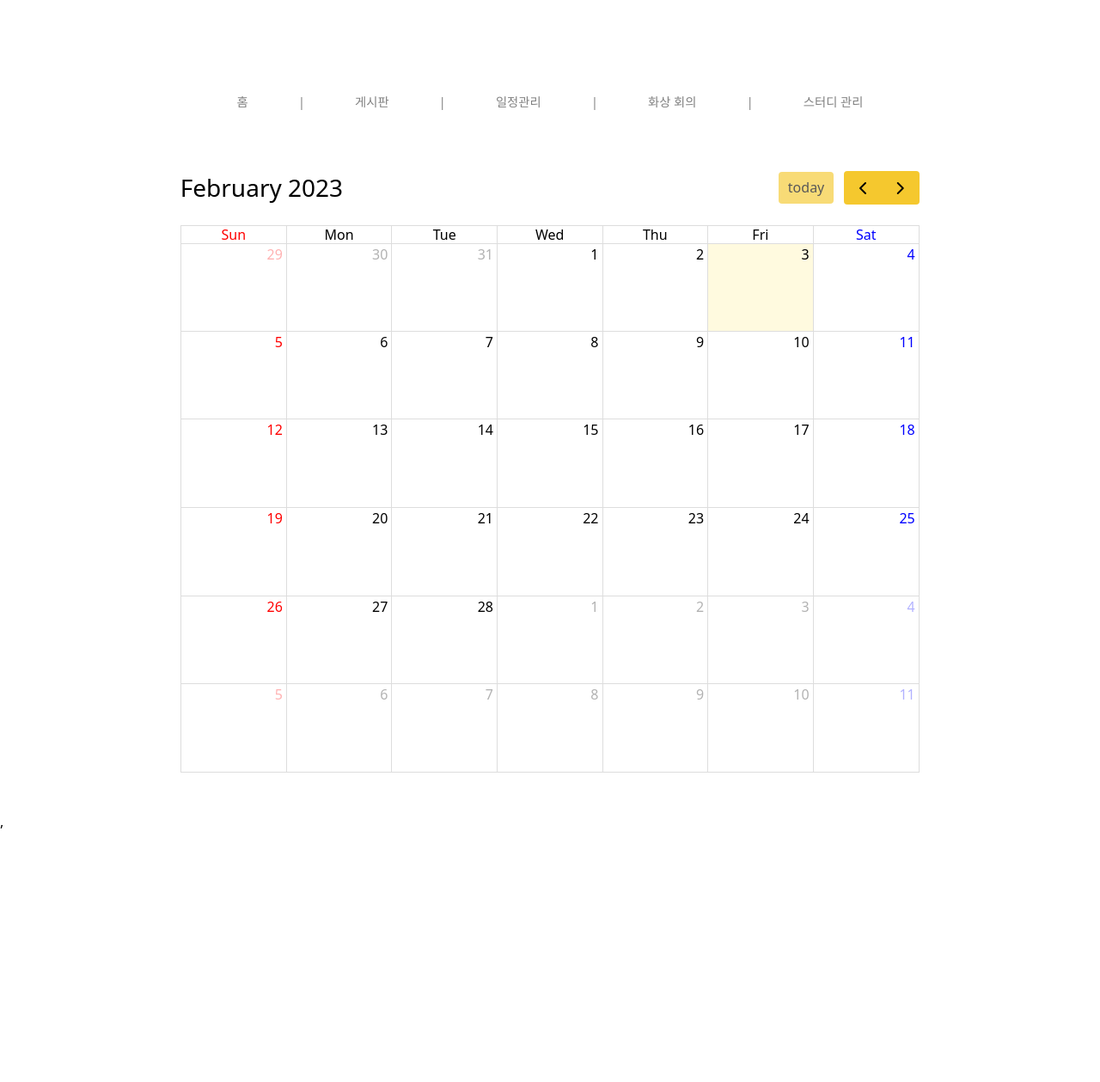
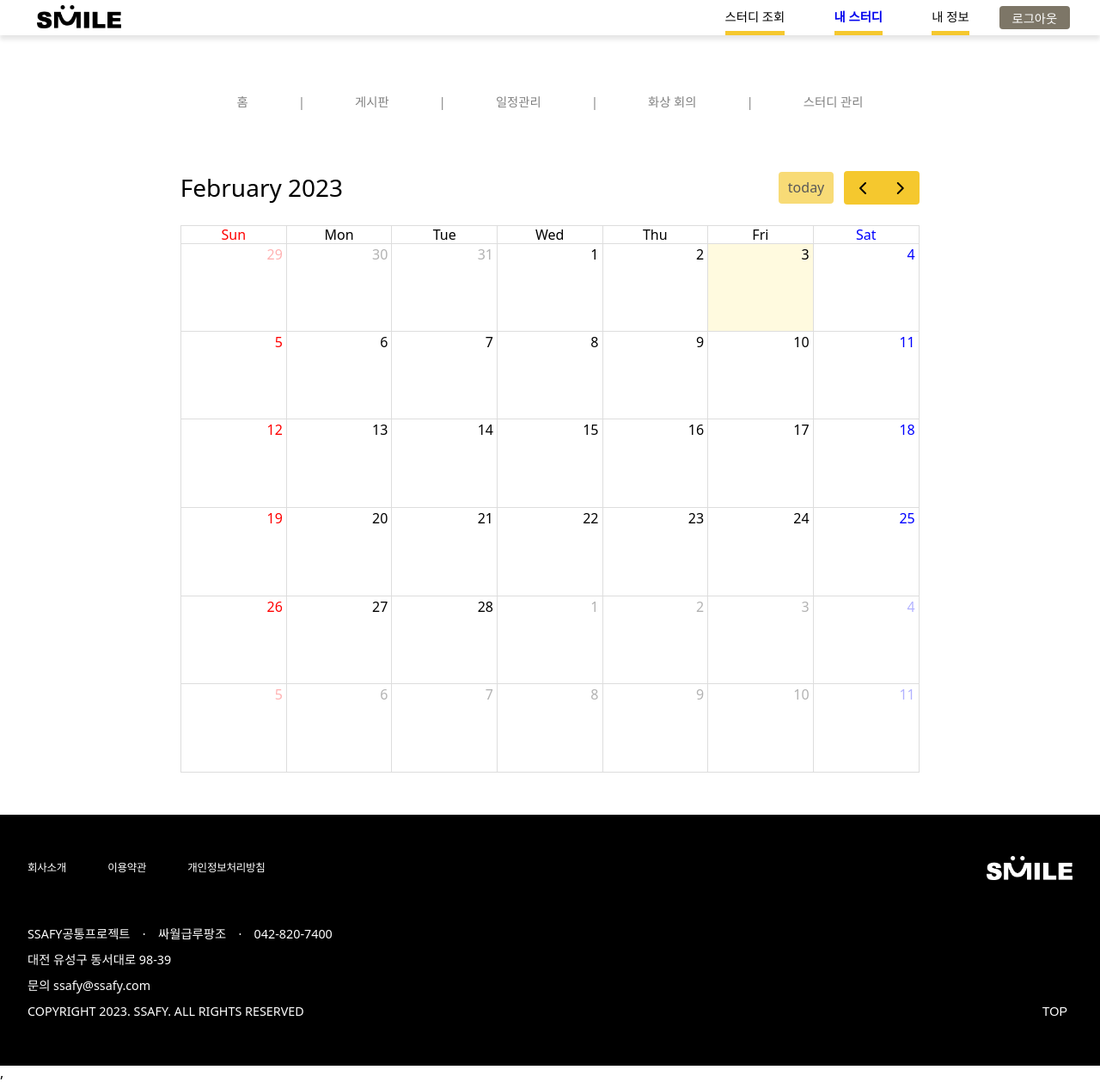
Before and after one commit to ssafy-salary-lupin/smile, a React (Create React App) app in the folder frontend/: page /manage in a window 1280 px wide. Shown: the whole page at 86% size. Before the commit the page ends 967 px from the top, so only its background shows below. Built offline with nearby package versions, Linux system fonts and the light colour scheme; no server answers.

Commit message:
Docs : atom폴더 복구

```diff
--- a/frontend/src/App.tsx
+++ b/frontend/src/App.tsx
@@ -202,9 +202,9 @@ function App() {
     <>
       <BrowserRouter>
         <GlobalStyle />
-        {/* <NavBar curUrl={curPath} /> */}
+        <NavBar curUrl={curPath} />
         <Router />
-        {/* <Footer /> */}
+        <Footer />
       </BrowserRouter>
     </>
   );
--- a/frontend/src/Router.tsx
+++ b/frontend/src/Router.tsx
@@ -4,7 +4,7 @@ import StudyManagePages from "./pages/StudyManagePages";
 import StudyCreatePages from "./pages/StudyCreatePages";
 import TestPages from "./pages/TestPages";
 import VideoRoomComponent from "components/video-meeting/VideoRoomComponent";
-import StudyChat from "components/study-manage/StudyChat";
+// import StudyChat from "components/study-manage/StudyChat";
 function Router() {
   return (
     <BrowserRouter>
@@ -24,9 +24,9 @@ function Router() {
         <Route path="/test2">
           <VideoRoomComponent />
         </Route>
-        <Route path="/chat">
+        {/* <Route path="/chat">
           <StudyChat />
-        </Route>
+        </Route> */}
       </Switch>
     </BrowserRouter>
   );
--- a/frontend/src/apis/StudyManageCalendarAPi.ts
+++ b/frontend/src/apis/StudyManageCalendarAPi.ts
@@ -2,6 +2,7 @@ import axios from "axios";
 
 const BASE_URL = `http://localhost:8080/studies`;
 
+// recoil 추가..
 // 일정 전체 조회 http://localhost:8080/studies/1/schedules
 export async function calendarSelectAllApi() {
   try {
--- a/frontend/src/atoms/StudyManageCalendarAtom.ts
+++ b/frontend/src/atoms/StudyManageCalendarAtom.ts
@@ -1,5 +1,6 @@
 import { atom } from "recoil";
 
+// recoil 추가..
 export const Schedules = atom({
   key: "isSchedules",
   default: [{}],
```
